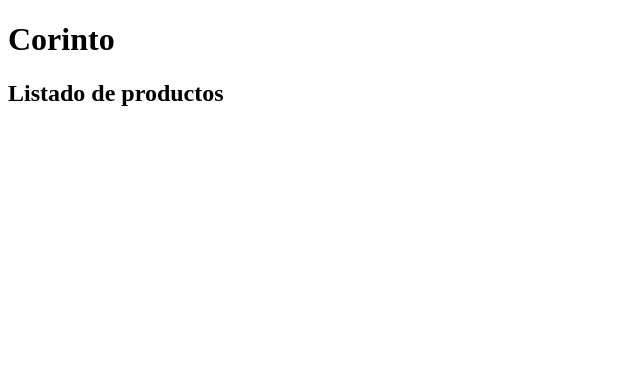
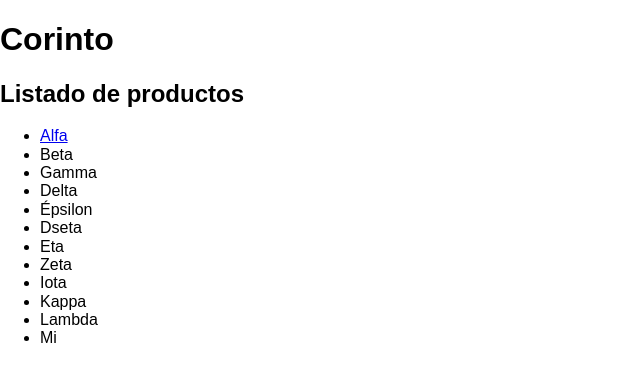
Before and after one commit to juque/corinto-static, a plain HTML site: page index.html in a window 1280 px wide. Shown: the whole page, without its empty margins (0-640 px from the left). Drawn offline with Linux system fonts and the light colour scheme.

Commit message:
agrega listado de productos

```diff
--- a/index.html
+++ b/index.html
@@ -2,10 +2,35 @@
 <html lang="en">
 <head>
   <meta charset="utf-8">
+  <meta http-equiv="x-ua-compatible" content="ie=edge">
   <title>Corinto</title>
+
+  <meta name="description" content="">
+  <meta name="viewport" content="width=device-width, initial-scale=1">
+  <link rel="stylesheet" href="css/normalize.css">
+  <link rel="stylesheet" href="css/main.css">
+
 </head>
 <body>
+
 <h1>Corinto</h1>
 <h2>Listado de productos</h2>
+
+<ul>
+  <li><a href="alfa.html">Alfa</a></li>
+  <li>Beta</li>
+  <li>Gamma</li>
+  <li>Delta</li>
+  <li>Épsilon</li>
+  <li>Dseta</li>
+  <li>Eta</li>
+  <li>Zeta</li>
+  <li>Iota</li>
+  <li>Kappa</li>
+  <li>Lambda</li>
+  <li>Mi</li>
+</ul>
+
+<script src="js/main.js"></script>
 </body>
 </html>
```
